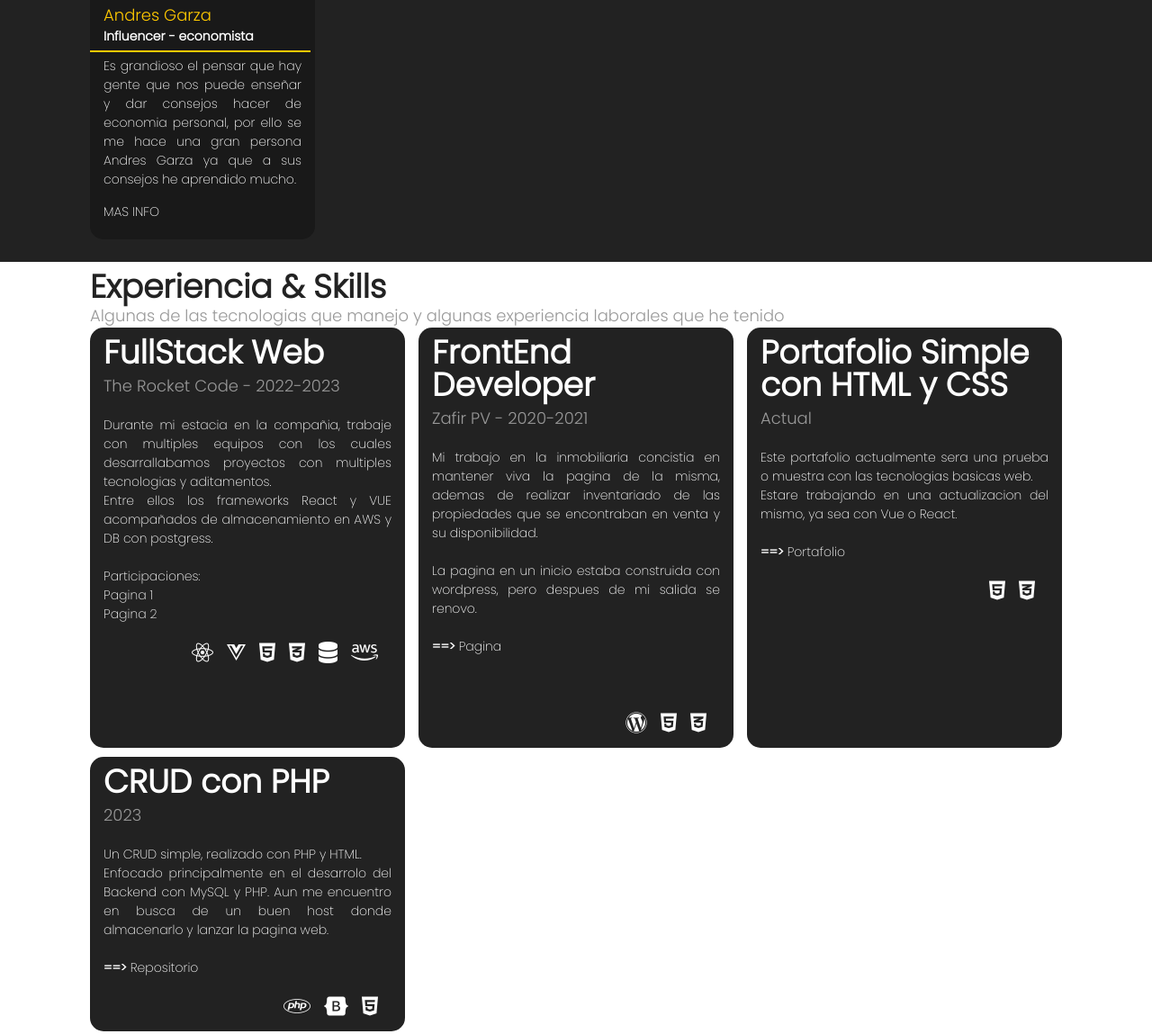
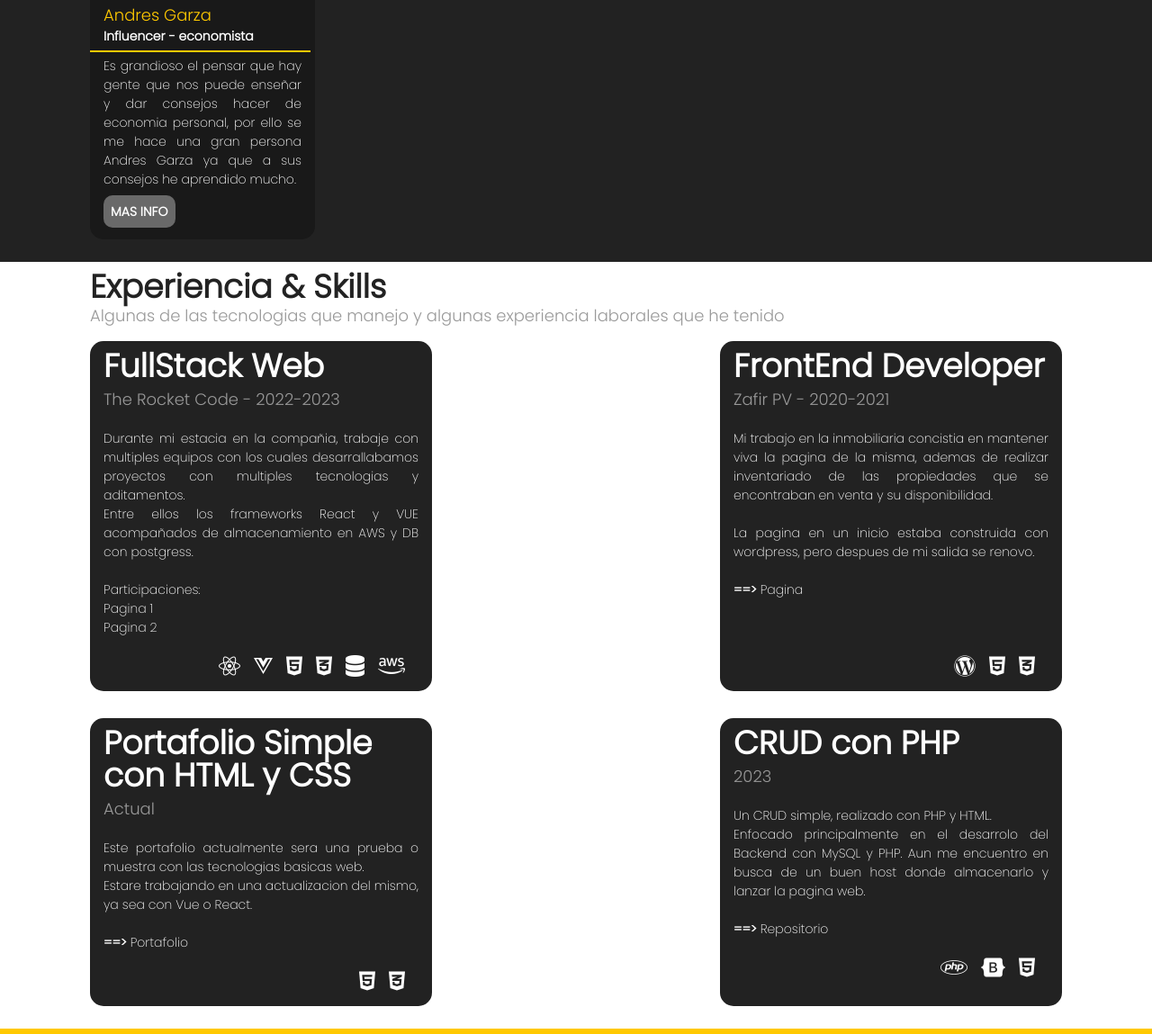
Before and after one commit to BlackRecconn15/BlackRecconn15.github.io, a plain HTML site: page index.html in a window 1280 px wide. Shown: the part 1335-2484 px from the top of the page at 90% size. Drawn offline with Linux system fonts and the light colour scheme.

Commit message:
Cambios style.css
Se agregan cambios faltantes

```diff
--- a/css/style.css
+++ b/css/style.css
@@ -3,10 +3,10 @@
   margin: 0px;
   padding: 0px;
 }
-body{
+body {
   background-color: #222;
   color: #fff;
-    font: 200 14px 'Poppins', sans-serif;
+  font: 200 14px "Poppins", sans-serif;
 }
 
 h2 {
@@ -53,7 +53,7 @@ body{
 
 /*CSS ID's & Class's*/
 
-  .hastag{
+.hastag {
   color: #ffc900;
 }
 
@@ -65,6 +65,21 @@ body{
   border: none;
   margin-top: 5px;
   padding: 5px;
+}
+
+.masinfo a {
+  background-color: #696969;
+  font-weight: 600;
+  padding-left: 15px;
+  padding-right: 15px;
+  border: none;
+  margin-top: 5px;
+  padding: 8px;
+  border-radius: 10px;
+}
+
+.imgAboutMe {
+  border-radius: 10px;
 }
 
 li {
@@ -87,7 +102,6 @@ body{
 }
 
 #inicio {
-
   background-image: url(../img/inicio_2.png);
   background-repeat: no-repeat;
   background-size: cover;
@@ -101,7 +115,6 @@ body{
   font-size: 30px;
   font-weight: 800;
 }
-
 
 cite {
   font-weight: 300;
@@ -132,7 +145,7 @@ body{
   color: #fff;
 }
 a:hover {
-    color:  #ffc900;
+  color: #ffc900;
 }
 /*Grid About Me*/
 #aboutme {
@@ -171,7 +184,7 @@ body{
   border-radius: 15px;
 }
 
-  .card img{
+.card iframe {
   border-radius: 15px 15px 0 0;
 }
 .card h3 {
@@ -180,7 +193,10 @@ body{
 .card h4 {
   margin: 0 5px 5px 0;
 }
-  .card h3, .card h4, .card p, .card .masinfo {
+.card h3,
+.card h4,
+.card p,
+.card .masinfo {
   padding: 0 15px;
 }
 .card .masinfo {
@@ -188,7 +204,7 @@ body{
   height: 26px;
 }
 
-  .card .sep{
+.card .sep {
   margin: 0 5px 5px 0;
   border: 1px solid #ffc900;
 }
@@ -200,16 +216,29 @@ body{
 /* Card Experiencia */
 .gridexp {
   display: grid;
-    grid-template-columns: repeat(3, 350px);
+  grid-template-columns: repeat(2, 350px);
   grid-gap: 10px;
   justify-content: space-between;
   align-content: space-around;
+}
+
+@media (min-width: 400px) {
+  .gridexp {
+    display: flex;
+    flex-direction: row;
+    flex-wrap: wrap;
+    justify-content: space-between;
+    gap: 30px 30px;
+    margin-top: 15px;
+    margin-bottom: 15px;
+  }
 }
 .cardexp {
   background-color: #222;
   border-radius: 15px;
   color: #fff;
   padding: 10px 15px;
+  max-width: 350px;
 }
 .cardexp h2 {
   margin-bottom: 5px;
@@ -251,7 +280,7 @@ body{
   padding: 8px;
 }
 
-  input[type="submit"]{
+input[type="submit"] {
   background-color: #222;
   color: #fff;
   padding: 10px;
```
Lines whose indentation alone changed are shown as unchanged.
